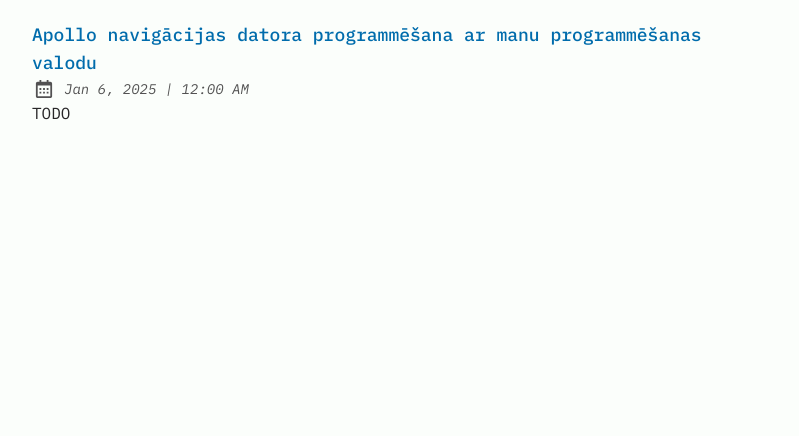
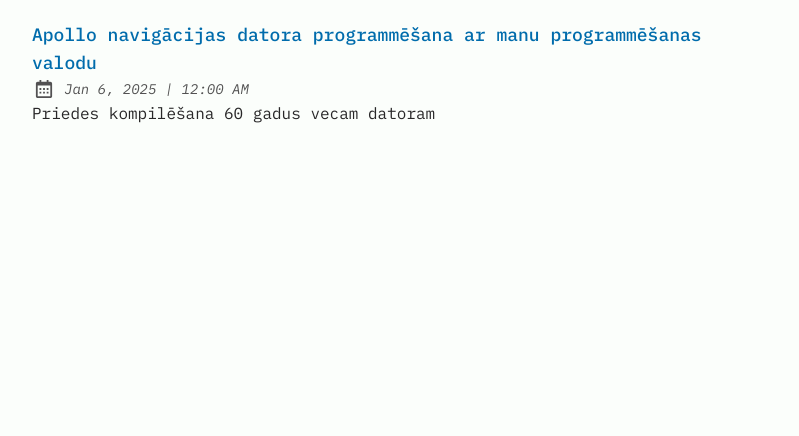
Before and after one commit to MarcisAn/blog, an Astro site: page /tags/agc in a window 1280 px wide. Shown: the part 300-736 px from the top of the page, without its empty margins (240-1039 px from the left). Built offline with nearby package versions, Linux system fonts and the light colour scheme; Astro itself is replaced by a stand-in of ours; some packages are replaced by stand-ins of ours.

Commit message:
description update

```diff
--- a/src/content/blog/priede-agc.md
+++ b/src/content/blog/priede-agc.md
@@ -7,7 +7,7 @@
 tags:
   - priede
   - AGC
-description: "TODO"
+description: "Priedes kompilēšana 60 gadus vecam datoram"
 ---
 
 Iepazīstieties, Apollo navigācijas dators.
```
